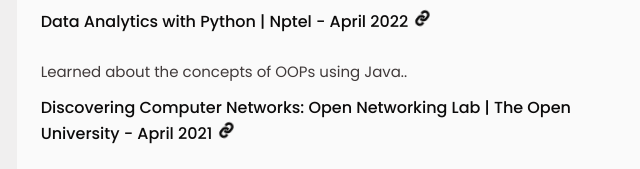
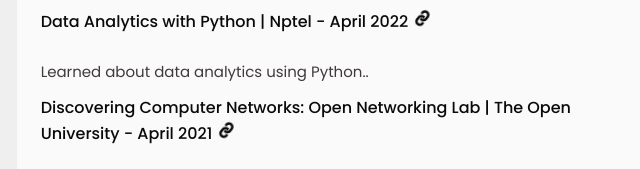
Before and after one commit to Hariram2001/Hariram-B, a plain HTML site: page index.html in a window 1280 px wide. Shown: the part 439-608 px from the top of the page, 462-1102 px from the left. Drawn offline with nearby package versions, Linux system fonts and the light colour scheme.

Commit message:
Update index.html

```diff
--- a/index.html
+++ b/index.html
@@ -266,7 +266,7 @@
 
                             <div class="certificate__content">
                                 <h3 class="certificate__title">Data Analytics with Python | Nptel - April 2022 <a class='section-title bx bx-link bx-tada' target="_blank" href="https://archive.nptel.ac.in/noc/Ecertificate/?q=NPTEL22CS08S2452085702089099.jpg"></a></h3>
-                                <p class="certificate__description">Learned about the concepts of OOPs using Java..</p>
+                                <p class="certificate__description">Learned about data analytics using Python..</p>
                             </div>
 
                             <div class="certificate__content">
```
